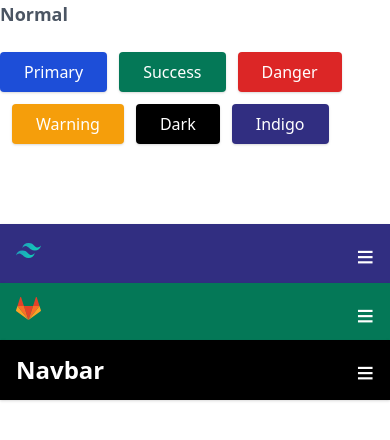
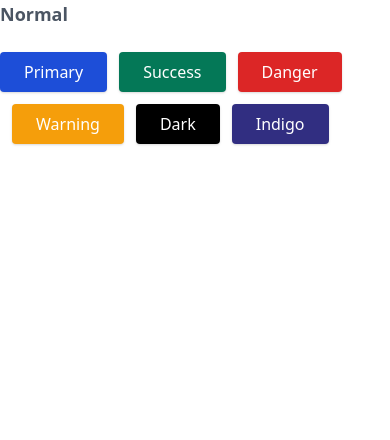
Before and after one commit to enochndika/kimia-UI, a Next.js app: page / in a window 390 px wide. Shown: the top 440 px of the page. Built offline with nearby package versions, Linux system fonts and the light colour scheme.

Commit message:
exporting hamburger menu as defaut

```diff
--- a/components/navigation/hamburger_menu/index.tsx
+++ b/components/navigation/hamburger_menu/index.tsx
@@ -15,11 +15,7 @@ interface HamburgerCollapseProps extends Props {
 interface HamburgerTogglerProps {
   toggle: () => void;
 }
-export const HamburgerMenu = ({
-  color,
-  textColor,
-  children,
-}: HamburgerMenuProps) => {
+const HamburgerMenu = ({ color, textColor, children }: HamburgerMenuProps) => {
   return (
     <nav
       className={`${color ? color : "bg-black"} ${
@@ -74,3 +70,5 @@ HamburgerMenu.Link = ({ children }: Props) => (
     {children}
   </div>
 );
+
+export default HamburgerMenu;
--- a/components/navigation/hamburger_menu/variantOne.tsx
+++ b/components/navigation/hamburger_menu/variantOne.tsx
@@ -1,5 +1,5 @@
 import { useState } from "react";
-import { HamburgerMenu } from "./index";
+import HamburgerMenu from "./index";
 
 export const HamburgerMenuVariantOne = () => {
   const [isOpen, setIsOpen] = useState<boolean>(false);
--- a/components/navigation/hamburger_menu/variantThree.tsx
+++ b/components/navigation/hamburger_menu/variantThree.tsx
@@ -1,5 +1,5 @@
 import { useState } from "react";
-import { HamburgerMenu } from "./index";
+import HamburgerMenu from "./index";
 
 export const HamburgerMenuVariantThree = () => {
   const [isOpen, setIsOpen] = useState<boolean>(false);
--- a/components/navigation/hamburger_menu/variantTwo.tsx
+++ b/components/navigation/hamburger_menu/variantTwo.tsx
@@ -1,5 +1,5 @@
 import { useState } from "react";
-import { HamburgerMenu } from "./index";
+import HamburgerMenu from "./index";
 
 export const HamburgerMenuTwo = () => {
   const [isOpen, setIsOpen] = useState<boolean>(false);
--- a/pages/index.tsx
+++ b/pages/index.tsx
@@ -1,8 +1,5 @@
 import Head from "next/head";
 import DefaultButtons from "../components/general/button/defaultButton";
-import { NavbarVariantOne } from "../components/navigation/navbar/variantOne";
-import { NavbarVariantTwo } from "../components/navigation/navbar/variantTwo";
-import { NavbarVariantThree } from "../components/navigation/navbar/variantThree";
 
 export default function Home() {
   return (
@@ -12,9 +9,6 @@ export default function Home() {
         <link rel="icon" href="/favicon.ico" />
       </Head>
       <DefaultButtons />
-      <NavbarVariantOne />
-      <NavbarVariantTwo />
-      <NavbarVariantThree />
     </>
   );
 }
```
